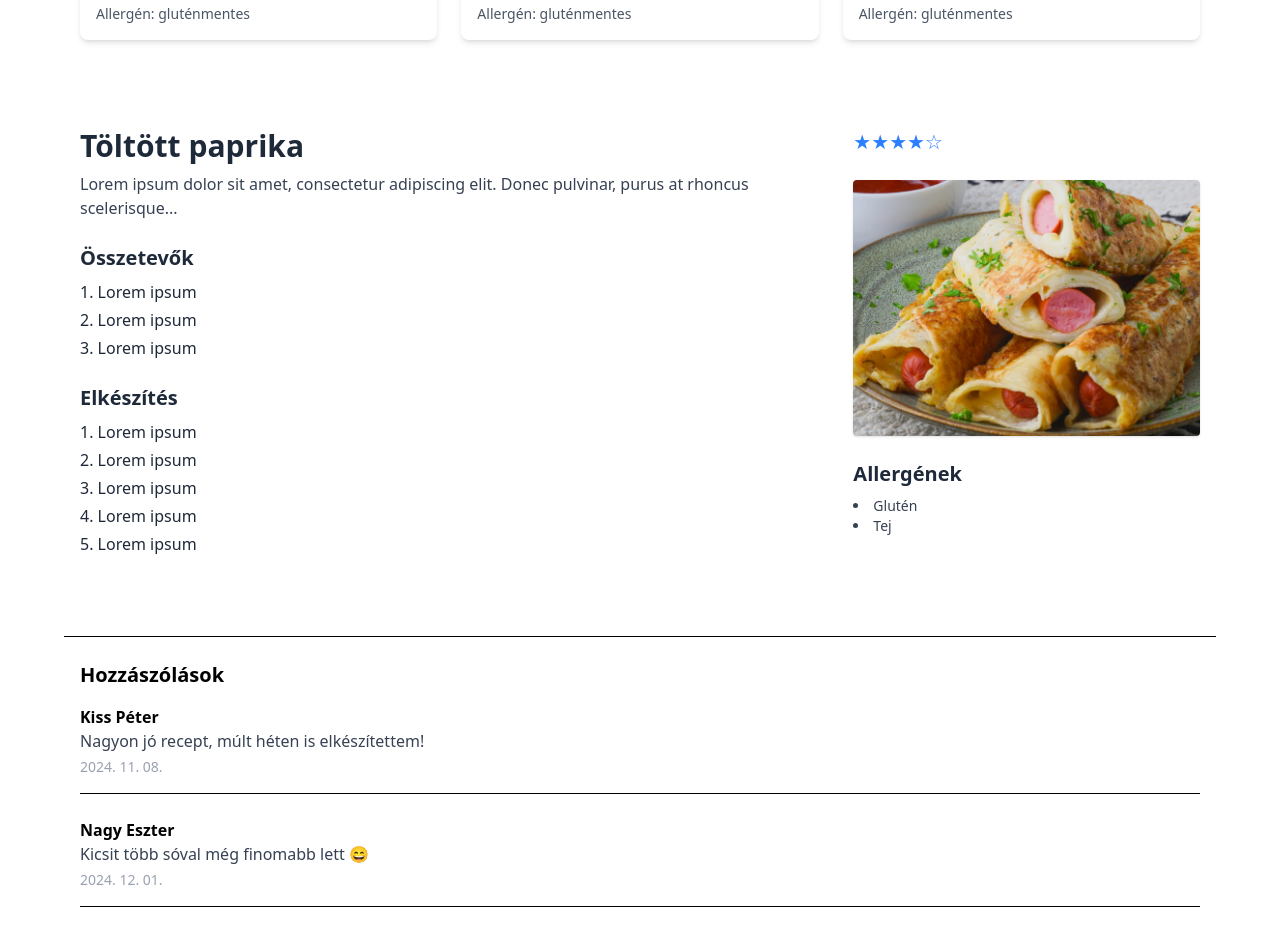
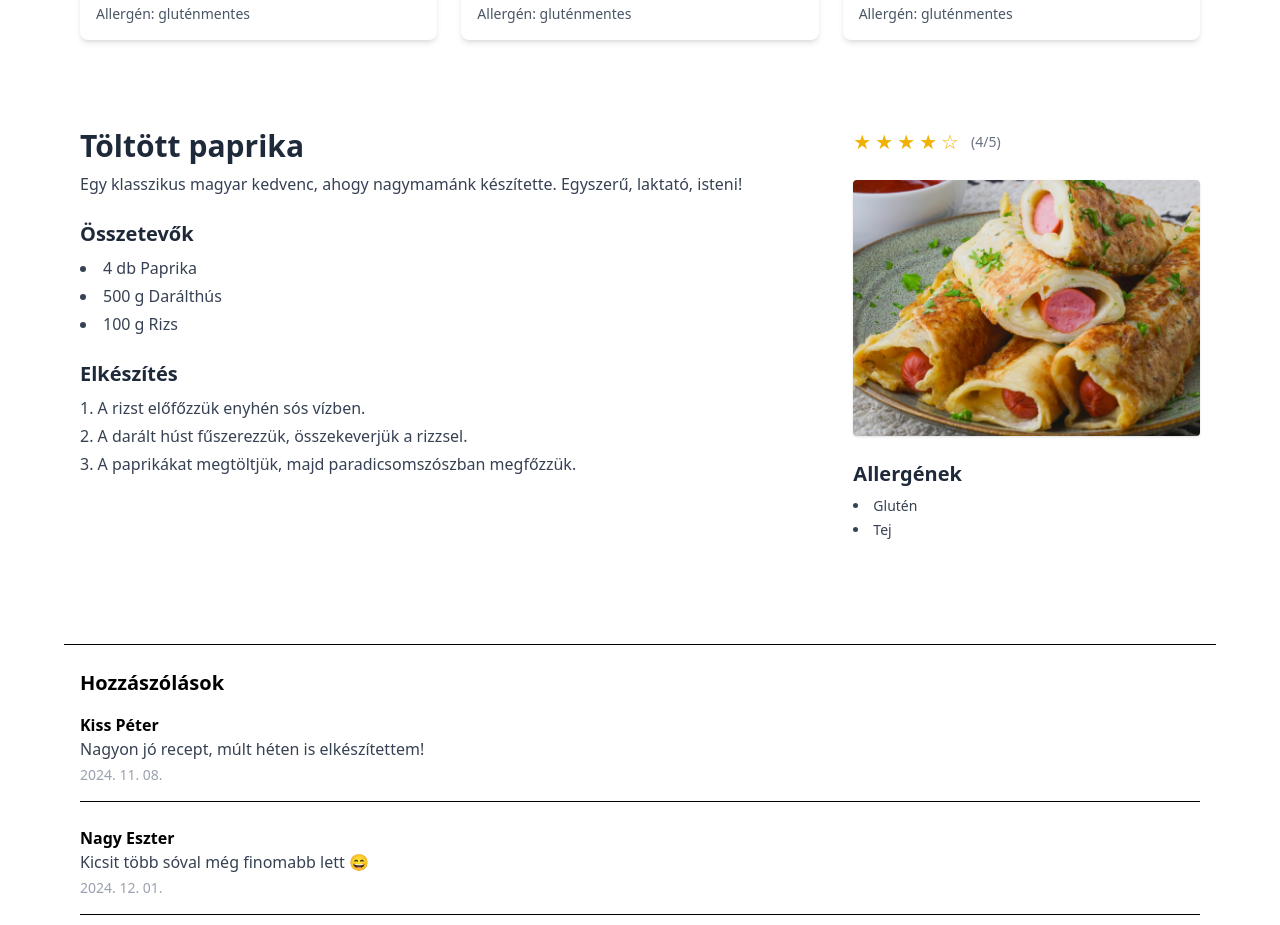
Before and after one commit to wemcy/yet-another-bsc-thesis, a Vue app in the folder src/frontend/recipe-web-frontend/: page / in a window 1280 px wide. Shown: the part 1160-2085 px from the top of the page. Built offline with nearby package versions, Linux system fonts and the light colour scheme; the HTML template or start-up script is replaced by a standard one.

Commit message:
Dynamic binding for recipe

```diff
--- a/src/frontend/recipe-web-frontend/src/components/comments/CommentsSection.vue
+++ b/src/frontend/recipe-web-frontend/src/components/comments/CommentsSection.vue
@@ -41,10 +41,15 @@ const comments = ref<CommentItem[]>([
 ])
 
 function addComment(text: string) {
-    comments.value.push({
-        name: 'Vendég', // később: bejelentkezett felhasználóból
+    const newComment: CommentItem = {
+        name: 'Anonim',
         text,
-        date: new Date().toLocaleDateString('hu-HU'),
-    })
+        date: new Date().toLocaleDateString('hu-HU', {
+            year: 'numeric',
+            month: '2-digit',
+            day: '2-digit',
+        }),
+    }
+    comments.value.push(newComment)
 }
 </script>
--- /dev/null
+++ b/src/frontend/recipe-web-frontend/src/components/recipe/AllergenList.vue
@@ -0,0 +1,14 @@
+<template>
+    <div class="mb-6">
+        <h2 class="text-xl font-semibold mb-2">Allergének</h2>
+        <ul class="list-disc list-inside text-sm text-gray-700 space-y-1">
+            <li v-for="(allergen, index) in allergens" :key="index">{{ allergen }}</li>
+        </ul>
+    </div>
+</template>
+
+<script setup lang="ts">
+defineProps<{
+    allergens: string[]
+}>()
+</script>
--- /dev/null
+++ b/src/frontend/recipe-web-frontend/src/components/recipe/IngredientList.vue
@@ -0,0 +1,20 @@
+<template>
+    <div class="mb-6">
+        <h2 class="text-xl font-semibold mb-2">Összetevők</h2>
+        <ul class="list-disc list-inside space-y-1 text-gray-700">
+            <li v-for="(item, index) in ingredients" :key="index">
+                {{ item.amount }} {{ item.unit }} {{ item.name }}
+            </li>
+        </ul>
+    </div>
+</template>
+
+<script setup lang="ts">
+defineProps<{
+    ingredients: {
+        name: string
+        amount: number | string
+        unit: string
+    }[]
+}>()
+</script>
--- /dev/null
+++ b/src/frontend/recipe-web-frontend/src/components/recipe/InstuctionList.vue
@@ -0,0 +1,16 @@
+<template>
+    <div class="mb-6">
+        <h2 class="text-xl font-semibold mb-2">Elkészítés</h2>
+        <ol class="list-decimal list-inside space-y-1 text-gray-700">
+            <li v-for="(step, index) in steps" :key="index">
+                {{ step }}
+            </li>
+        </ol>
+    </div>
+</template>
+
+<script setup lang="ts">
+defineProps<{
+    steps: string[]
+}>()
+</script>
--- /dev/null
+++ b/src/frontend/recipe-web-frontend/src/components/recipe/RecipeHeader.vue
@@ -0,0 +1,13 @@
+<template>
+    <div class="mb-6">
+        <h1 class="text-3xl font-bold mb-2">{{ title }}</h1>
+        <p class="text-gray-700">{{ description }}</p>
+    </div>
+</template>
+
+<script setup lang="ts">
+defineProps<{
+    title: string
+    description: string
+}>()
+</script>
--- /dev/null
+++ b/src/frontend/recipe-web-frontend/src/components/recipe/RecipeRating.vue
@@ -0,0 +1,15 @@
+<template>
+    <div class="flex items-center gap-1 text-yellow-500 text-xl">
+        <span v-for="n in 5" :key="n">
+            <span v-if="n <= rating">★</span>
+            <span v-else>☆</span>
+        </span>
+        <span class="text-sm text-gray-500 ml-2">({{ rating }}/5)</span>
+    </div>
+</template>
+
+<script setup lang="ts">
+defineProps<{
+    rating: number
+}>()
+</script>
--- a/src/frontend/recipe-web-frontend/src/views/RecipeView.vue
+++ b/src/frontend/recipe-web-frontend/src/views/RecipeView.vue
@@ -1,63 +1,51 @@
 <script setup lang="ts">
 import CommentsSection from '@/components/comments/CommentsSection.vue'
+import IngredientList from '@/components/recipe/IngredientList.vue'
+import RecipeHeader from '@/components/recipe/RecipeHeader.vue'
+import InstructionsList from '@/components/recipe/InstuctionList.vue'
+import AllergenList from '@/components/recipe/AllergenList.vue'
+import RecipeRating from '@/components/recipe/RecipeRating.vue'
+import recipeImg from '@/assets/recipe.jpg'
+
+const ingredients = [
+    { name: 'Paprika', amount: 4, unit: 'db' },
+    { name: 'Darálthús', amount: 500, unit: 'g' },
+    { name: 'Rizs', amount: 100, unit: 'g' },
+]
+
+const steps = [
+    'A rizst előfőzzük enyhén sós vízben.',
+    'A darált húst fűszerezzük, összekeverjük a rizzsel.',
+    'A paprikákat megtöltjük, majd paradicsomszószban megfőzzük.',
+]
+
+const allergens = ['Glutén', 'Tej']
+const title = 'Töltött paprika'
+const description =
+    'Egy klasszikus magyar kedvenc, ahogy nagymamánk készítette. Egyszerű, laktató, isteni!'
+const picture = { src: recipeImg, alt: 'Töltött paprika' }
+const rating = 4
 </script>
 
 <template>
     <main class="max-w-6xl mx-auto px-4 py-10 text-gray-800 grid md:grid-cols-3 gap-10">
         <!-- Bal oszlop -->
         <div class="md:col-span-2 space-y-6">
-            <div>
-                <h1 class="text-3xl font-bold mb-2">Töltött paprika</h1>
-                <p class="text-gray-700">
-                    Lorem ipsum dolor sit amet, consectetur adipiscing elit. Donec pulvinar, purus
-                    at rhoncus scelerisque...
-                </p>
-            </div>
-
-            <div>
-                <h2 class="text-xl font-semibold mb-2">Összetevők</h2>
-                <ol class="list-decimal list-inside space-y-1">
-                    <li>Lorem ipsum</li>
-                    <li>Lorem ipsum</li>
-                    <li>Lorem ipsum</li>
-                </ol>
-            </div>
-
-            <div>
-                <h2 class="text-xl font-semibold mb-2">Elkészítés</h2>
-                <ol class="list-decimal list-inside space-y-1">
-                    <li>Lorem ipsum</li>
-                    <li>Lorem ipsum</li>
-                    <li>Lorem ipsum</li>
-                    <li>Lorem ipsum</li>
-                    <li>Lorem ipsum</li>
-                </ol>
-            </div>
+            <RecipeHeader :title="title" :description="description" />
+            <IngredientList :ingredients="ingredients" />
+            <InstructionsList :steps="steps" />
         </div>
 
         <!-- Jobb oszlop -->
         <div class="space-y-6">
-            <div class="flex items-center space-x-1 text-blue-500 text-xl">
-                <span>★★★★☆</span>
-                <!-- lehet később dinamikus értékelés -->
-            </div>
-
+            <RecipeRating :rating="rating" />
             <img
-                src="@/assets/recipe.jpg"
-                alt="Recept kép"
+                :src="picture.src"
+                :alt="picture.alt"
                 class="w-full h-64 object-cover rounded shadow"
             />
-
-            <div>
-                <h2 class="text-xl font-semibold mb-2">Allergének</h2>
-                <ul class="list-disc list-inside text-sm text-gray-700">
-                    <li>Glutén</li>
-                    <li>Tej</li>
-                </ul>
-            </div>
+            <AllergenList :allergens="allergens" />
         </div>
     </main>
-    <!-- Komment szekció -->
-
     <CommentsSection />
 </template>
```
